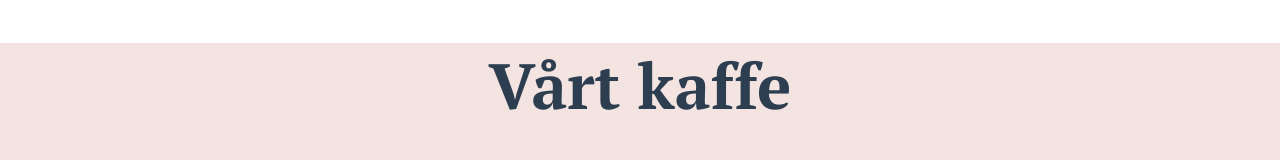
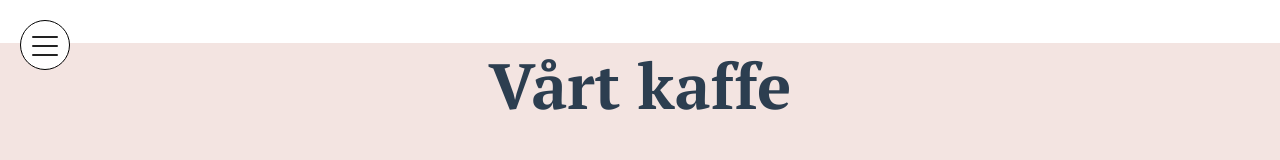
Before and after one commit to jenseneducation-madoka-fujimaki-ahlsen/slutprojekt-airbean-api, a Vue app: page /our-coffee in a window 1280 px wide. Shown: the top 160 px of the page. Built offline with nearby package versions, Linux system fonts and the light colour scheme.

Commit message:
OurCoffee updated
OurCoffee updated

```diff
--- a/src/views/OurCoffee.vue
+++ b/src/views/OurCoffee.vue
@@ -1,14 +1,19 @@
 <template>
-<div class="ourCoffee">
-    <Background msg="Welcome to Your Vue.js App"/>
+  <div class="ourCoffee">
+    <Nav />
+    <Background />
   </div>
 </template>
 
 <script>
-import Background from '@/components/Background.vue'
+
+import Nav from "@/components/Nav";
+import Background from "@/components/Background.vue";
+
 export default {
-  name: 'Ourcoffee',
+  name: "Ourcoffee",
   components: {
+    Nav,
     Background
   }
 };
```
